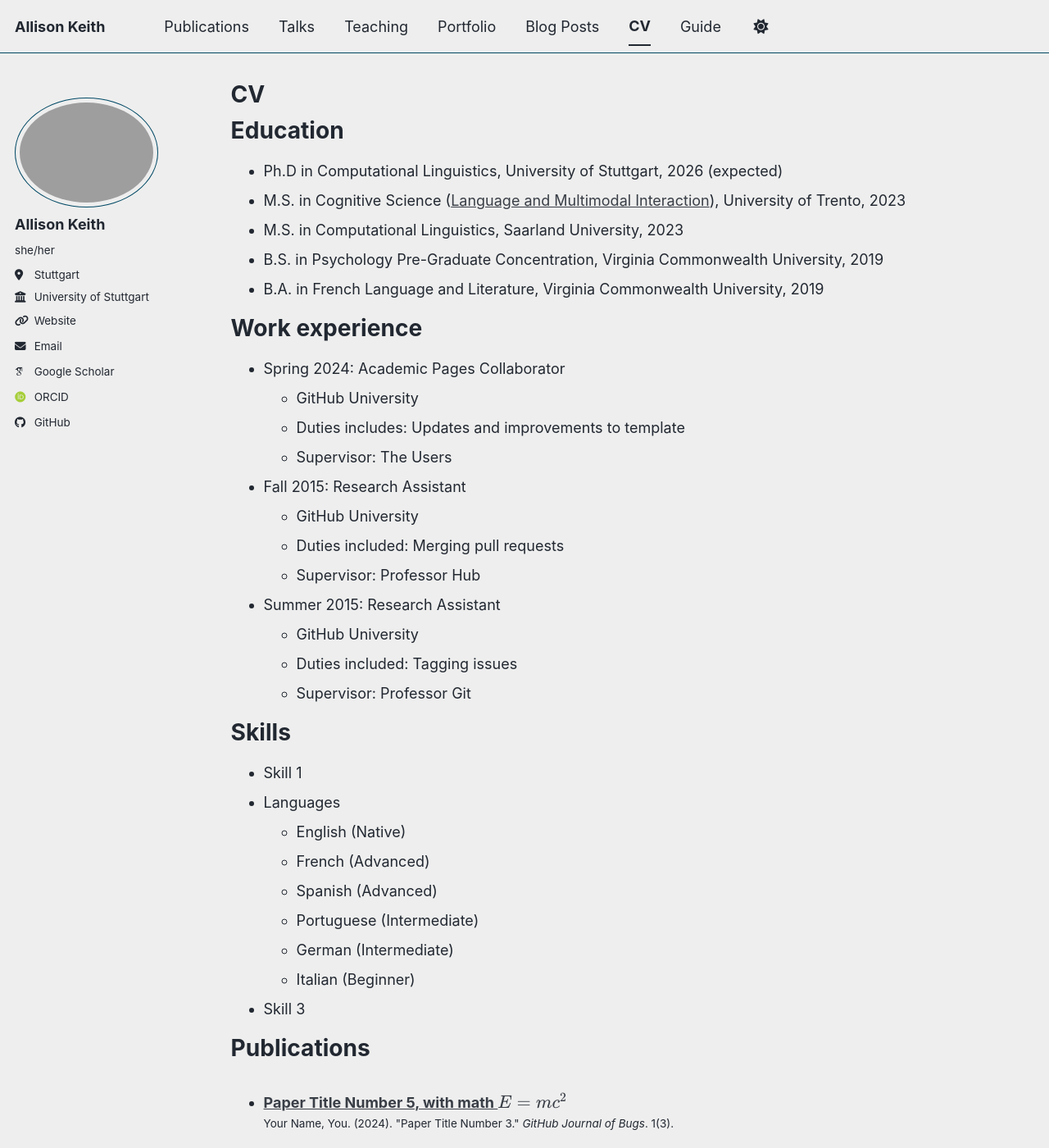
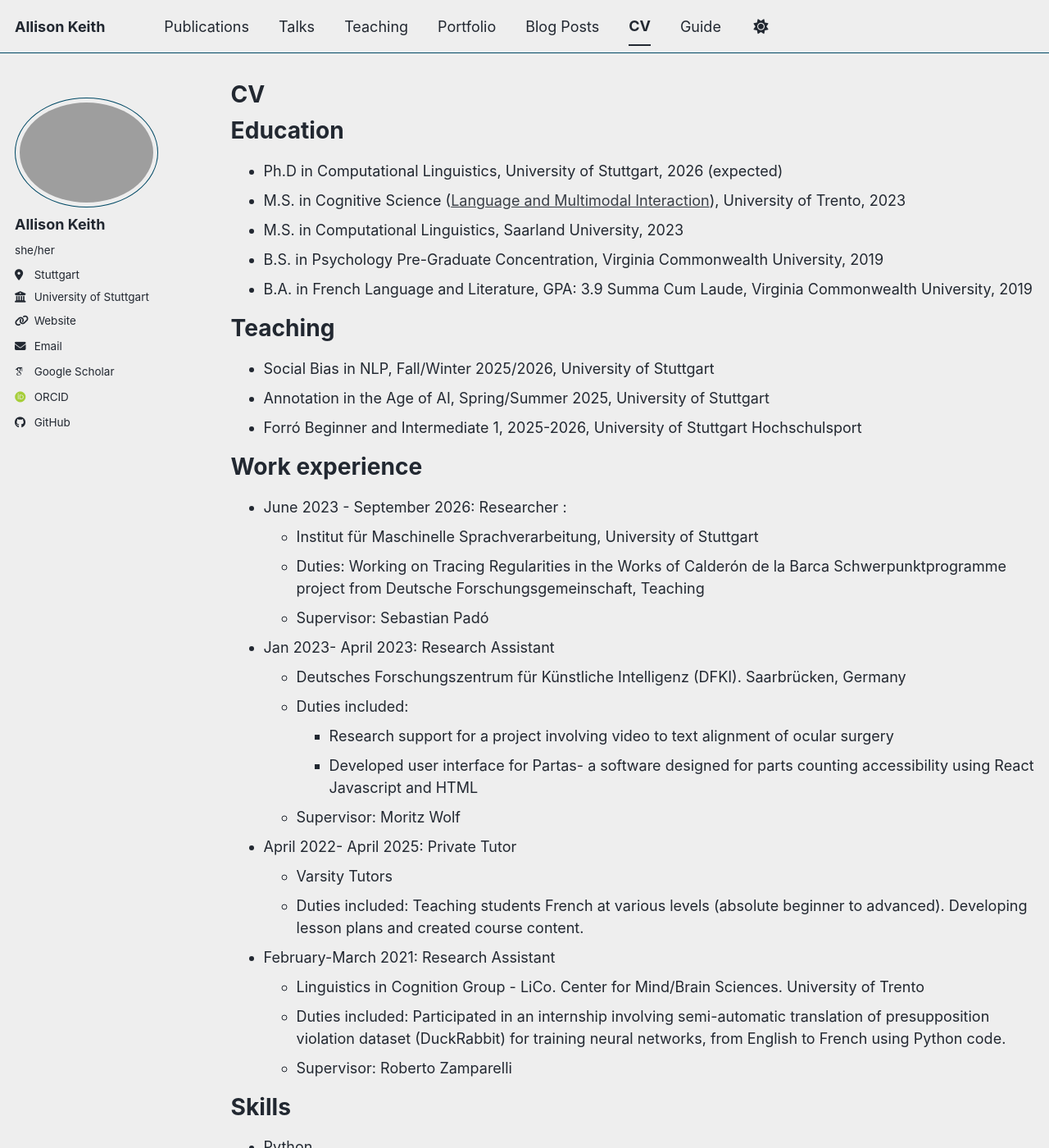
Before and after one commit to allisonakeith/allisonakeith.github.io, a Jekyll site: the page built from _pages/cv.md, in a window 1280 px wide and 1400 px high. Shown: the whole window at 82% size. Built offline with Jekyll 4.4.1, drawn with Linux system fonts in a browser that asks for light colours; some web fonts are replaced; a script bundle is joined from its source files by our own code; library files that are not in the unit come from our copies; some of the changed text lies outside the part shown.

Commit message:
updated CV

```diff
--- a/_pages/cv.md
+++ b/_pages/cv.md
@@ -15,28 +15,41 @@
 * M.S. in Cognitive Science ([Language and Multimodal Interaction](https://corsi.unitn.it/en/cognitive-science)), University of Trento, 2023
 * M.S. in Computational Linguistics, Saarland University, 2023
 * B.S. in Psychology Pre-Graduate Concentration, Virginia Commonwealth University, 2019
-* B.A. in French Language and Literature, Virginia Commonwealth University, 2019
+* B.A. in French Language and Literature, GPA: 3.9 Summa Cum Laude, Virginia Commonwealth University, 2019
+
+Teaching
+======
+  * Social Bias in NLP, Fall/Winter 2025/2026, University of Stuttgart
+  * Annotation in the Age of AI, Spring/Summer 2025, University of Stuttgart
+  * Forró Beginner and Intermediate 1, 2025-2026, University of Stuttgart Hochschulsport
 
 Work experience
 ======
-* Spring 2024: Academic Pages Collaborator
-  * GitHub University
-  * Duties includes: Updates and improvements to template
-  * Supervisor: The Users
+* June 2023 - September 2026: Researcher :
+  * Institut für Maschinelle Sprachverarbeitung, University of Stuttgart
+  * Duties: Working on Tracing Regularities in the Works of Calderón de la Barca Schwerpunktprogramme project from Deutsche Forschungsgemeinschaft, Teaching
+  * Supervisor: Sebastian Padó
+* Jan 2023- April 2023: Research Assistant
+  * Deutsches Forschungszentrum für Künstliche Intelligenz (DFKI). Saarbrücken, Germany
+  * Duties included:
+    * Research support for a project involving video to text alignment of ocular surgery
+    * Developed user interface for Partas- a software designed for parts counting
+accessibility using React Javascript and HTML
+  * Supervisor: Moritz Wolf
 
-* Fall 2015: Research Assistant
-  * GitHub University
-  * Duties included: Merging pull requests
-  * Supervisor: Professor Hub
+* April 2022- April 2025: Private Tutor
+  * Varsity Tutors
+  * Duties included: Teaching students French at various levels (absolute beginner to advanced). Developing lesson plans and created course content.
 
-* Summer 2015: Research Assistant
-  * GitHub University
-  * Duties included: Tagging issues
-  * Supervisor: Professor Git
+
+* February-March 2021: Research Assistant
+  * Linguistics in Cognition Group - LiCo. Center for Mind/Brain Sciences. University of Trento
+  * Duties included: Participated in an internship involving semi-automatic translation of presupposition violation dataset (DuckRabbit) for training neural networks, from English to French using Python code.
+  * Supervisor: Roberto Zamparelli
 
 Skills
 ======
-* Skill 1
+* Python
 * Languages
   * English (Native)
   * French (Advanced)
@@ -44,7 +57,6 @@
   * Portuguese (Intermediate)
   * German (Intermediate)
   * Italian (Beginner)
-* Skill 3
 
 Publications
 ======
@@ -54,16 +66,25 @@
 
 Talks
 ======
-*
+* Konstanz
+* Rostock
+* Romanistik Colloquium, University of Stuttgart.
+* University of Stuttgart Digital Humanities Colloquium.
 * DH2025, Lisbon, Portugal
-* TEI 2024, Buenos Aires, Argentina
+* Krakow
+* From Annotations in TEI to Natural Language Processing: A Computational Analysis of Characters in Calderón Drama Corpus. TEI Annual Conference. Buenos Aires, Argentina. October 9, 2024
+* Los personajes en las comedias de Calderón: un análisis cuantitativo con perspectiva de género. XX Coloquio Anglogermano sobre Calderón. Allison Keith, Antonio Rojas Castro. Tübingen, Germany. September 20, 2024.
 
-Teaching
-======
-  * Social Bias in NLP, Fall/Winter 2025/2026 ,University of Stuttgart
-  * Annotation in the Age of AI, Spring/Summer 2025 , University of Stuttgart
-  * Forró Beginner and Intermediate 1, 2025-2026, University of Stuttgart Hochschulsport
+
 
 Service and leadership
 ======
-*
+* June 2020-July 2020 Volunteer: Head ESL Teacher
+  * Sacred Heart Center. Richmond, VA
+  * Duties included: Teaching ESL course twice a week via video conference to a class of 9 students. Designing lesson plans on the themes of introductions, health, family, time, and education.
+
+Grants and Scholarships
+======
+* Fulbright Germany Research/ Study Grant, for LCT program, September 2021- June 2022
+* Open Educational Resources (OER) Grant, for Open Source French Textbooks project, September 2018- June 2019
+* Virginia Merit Award Scholarship, for academic achievement, September 2015- May 2019
```
